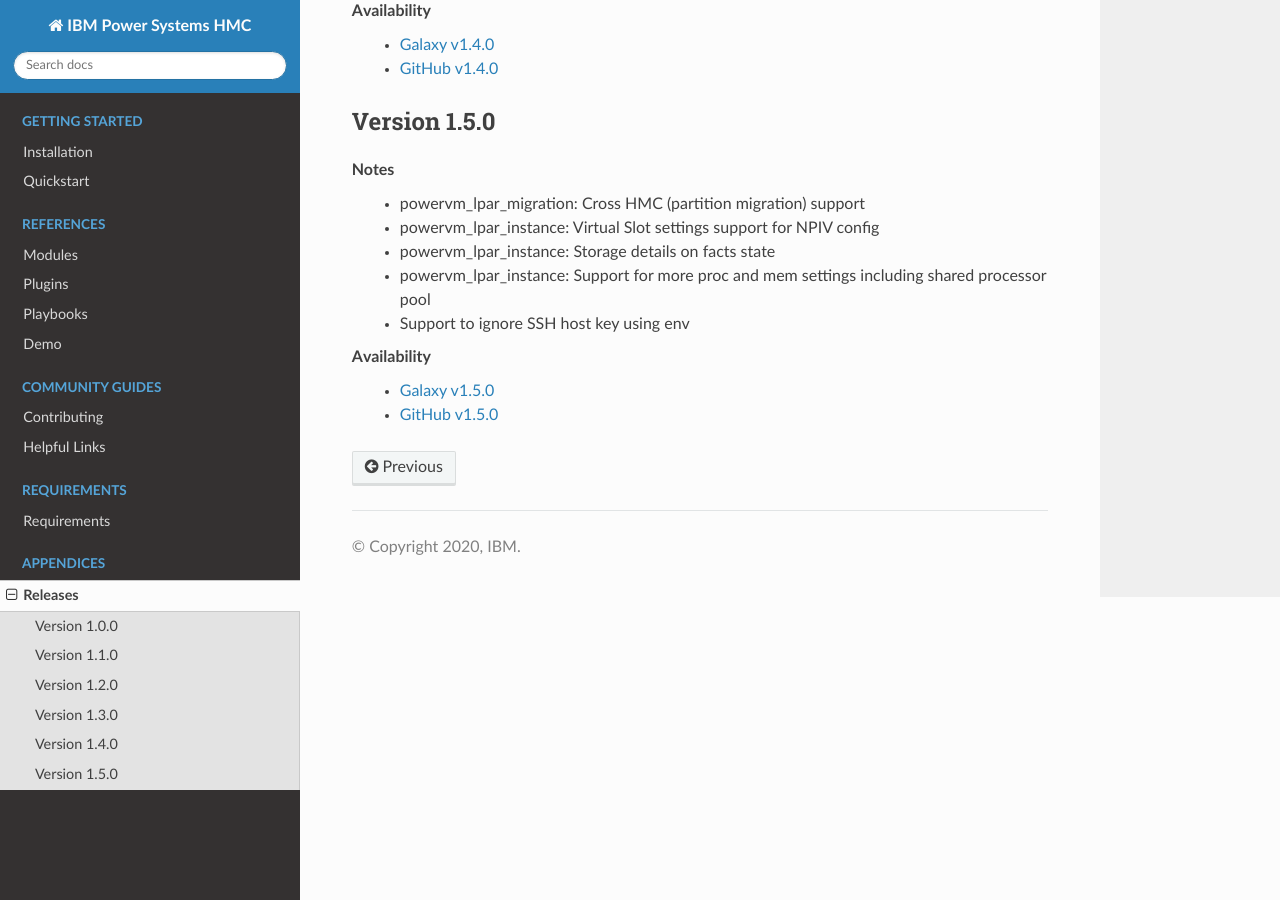
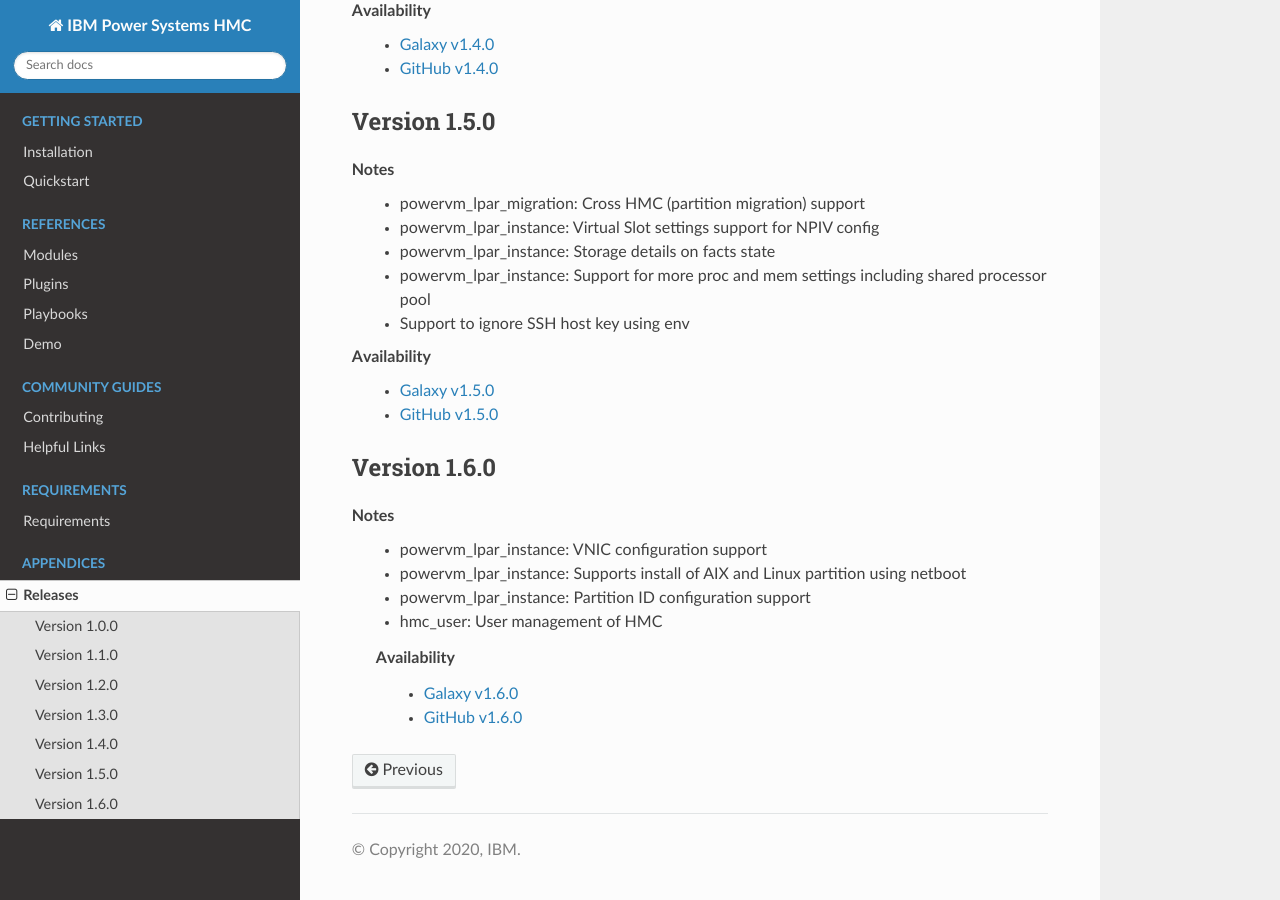
Before and after one commit to IBM/ansible-power-hmc, a Sphinx documentation site: the page built from docs/source/release_notes.rst, in a window 1280 px wide and 900 px high, scrolled down 1761 px. Built offline with Sphinx 7.4.7 and the Read the Docs theme 2.0.0, drawn with Linux system fonts in a browser that asks for light colours.

Commit message:
Update release notes for v1.6.0

```diff
--- a/docs/source/release_notes.rst
+++ b/docs/source/release_notes.rst
@@ -125,3 +125,22 @@
 
 .. _GitHub v1.5.0:
    https://github.com/IBM/ansible-power-hmc/releases/download/v1.5.0/ibm-power_hmc-1.5.0.tar.gz
+
+
+Version 1.6.0
+-------------
+Notes
+  * powervm_lpar_instance: VNIC configuration support
+  * powervm_lpar_instance: Supports install of AIX and Linux partition using netboot
+  * powervm_lpar_instance: Partition ID configuration support
+  * hmc_user: User management of HMC
+
+  Availability
+    * `Galaxy v1.6.0`_
+    * `GitHub v1.6.0`_
+
+.. _Galaxy v1.6.0:
+   https://galaxy.ansible.com/download/ibm-power_hmc-1.6.0.tar.gz
+
+.. _GitHub v1.6.0:
+   https://github.com/IBM/ansible-power-hmc/releases/download/v1.6.0/ibm-power_hmc-1.6.0.tar.gz
```
